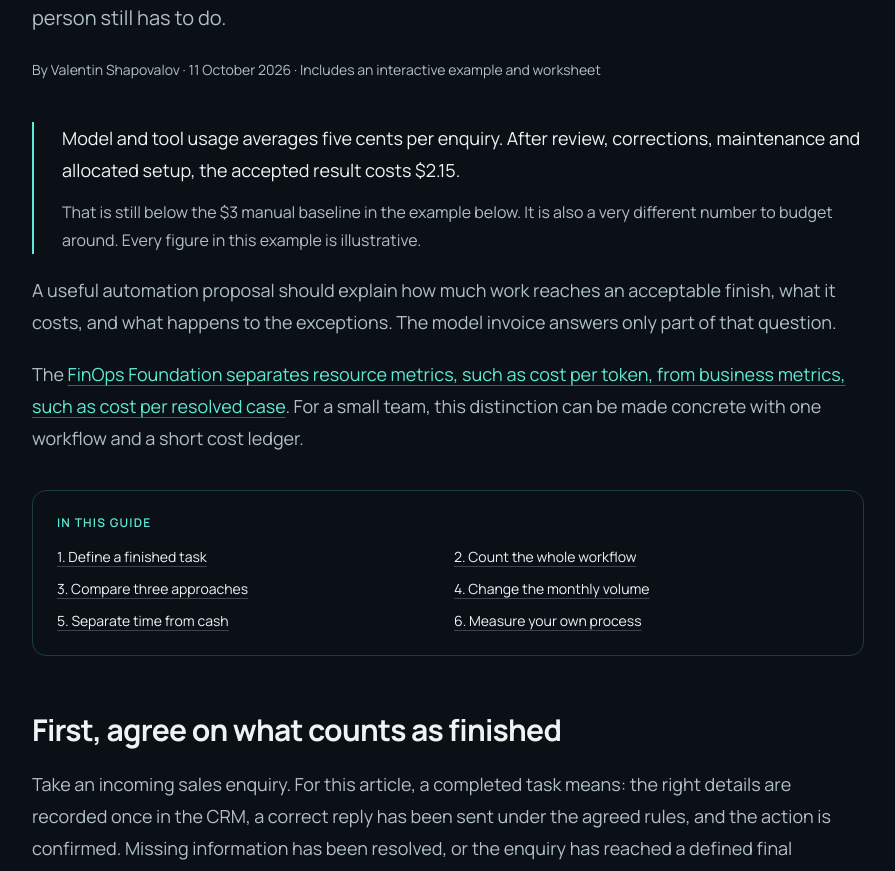
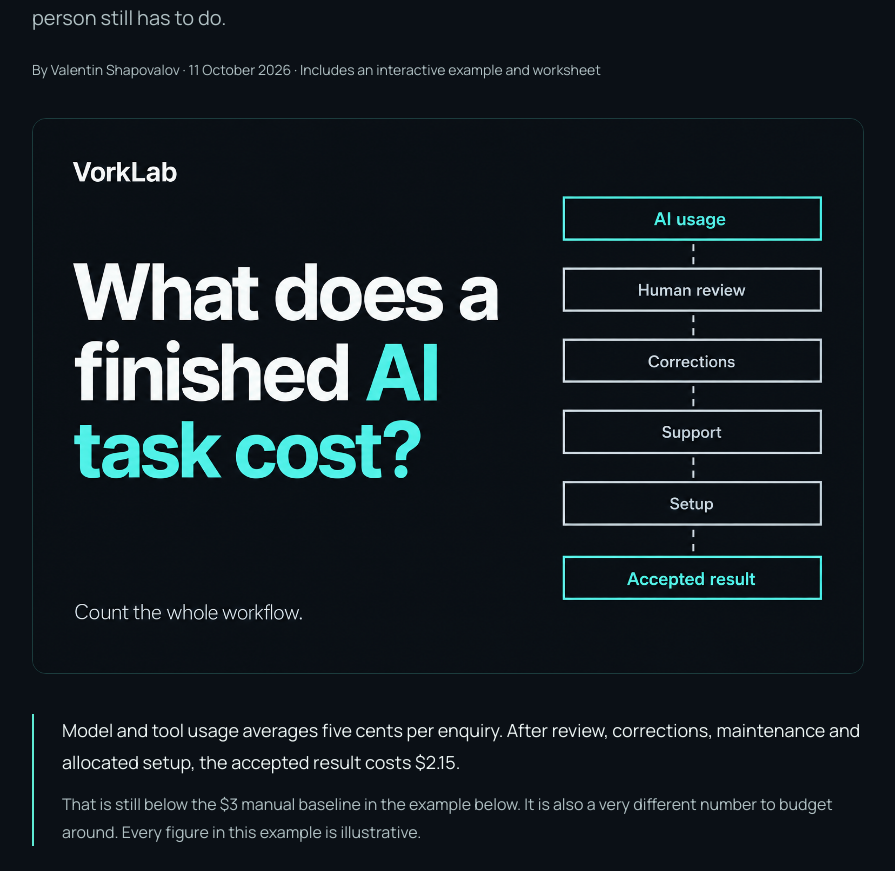
Before and after one commit to apovalov/vorklab, a Next.js app: page /guides/ai-task-cost in a window 1280 px wide. Shown: the part 384-1255 px from the top of the page, without its empty margins (192-1087 px from the left). Built offline with nearby package versions, Linux system fonts and the light colour scheme.

Commit message:
Add VorkLab editorial cover to AI cost guide

```diff
--- a/app/blog/page.tsx
+++ b/app/blog/page.tsx
@@ -1,5 +1,6 @@
 import type { Metadata } from "next";
 import Link from "next/link";
+import Image from "next/image";
 import { Navbar } from "@/components/landing/Navbar";
 import { Footer } from "@/components/landing/Footer";
 
@@ -24,6 +25,7 @@ export default function Blog() {
         <p className="mt-6 max-w-2xl text-xl leading-8 text-[#B0C0C3]">Make a clear plan, measure the work and check the result.</p>
         <div className="mt-12 grid gap-6 md:grid-cols-2">
           {guides.map((guide) => <article key={guide.href} className="flex flex-col rounded-2xl border border-[#5EEAD4]/25 p-6 sm:p-8">
+            {guide.href === "/guides/ai-task-cost" && <Link href={guide.href} className="mb-6"><Image src="/guides/ai-task-cost/cover.png" alt="What does a finished AI task cost?" width={1536} height={1024} className="h-auto w-full rounded-lg" /></Link>}
             <p className="text-sm text-[#B0C0C3]">{guide.date}</p>
             <h2 className="mt-4 text-2xl font-semibold leading-8 text-[#EDF5F4]"><Link href={guide.href} className="hover:text-[#5EEAD4]">{guide.title}</Link></h2>
             <p className="mt-4 leading-7 text-[#B0C0C3]">{guide.description}</p>
--- a/app/guides/ai-task-cost/page.tsx
+++ b/app/guides/ai-task-cost/page.tsx
@@ -1,6 +1,7 @@
 import type { Metadata } from "next";
 import type { ReactNode } from "react";
 import Link from "next/link";
+import Image from "next/image";
 import { Navbar } from "@/components/landing/Navbar";
 import { Footer } from "@/components/landing/Footer";
 import { CostExplorer } from "./CostExplorer";
@@ -46,6 +47,9 @@ export default function AITaskCostGuide() {
           <p className="mt-7 max-w-2xl text-xl leading-8 text-[#B0C0C3]">Count the work needed to reach an accepted result, including the work a person still has to do.</p>
           <p className="mt-6 text-sm leading-6 text-[#B0C0C3]">By Valentin Shapovalov · 11 October 2026 · Includes an interactive example and worksheet</p>
         </header>
+        <figure className="mt-9">
+          <Image src="/guides/ai-task-cost/cover.png" alt="What does a finished AI task cost? A cost ledger includes AI usage, human review, corrections, support and setup to reach an accepted result." width={1536} height={1024} priority className="h-auto w-full rounded-xl border border-[#5EEAD4]/20" />
+        </figure>
 
         <div className="mt-10 border-l-2 border-[#5EEAD4] pl-5 sm:pl-7">
           <p className="text-lg leading-8 text-[#EDF5F4]">Model and tool usage averages five cents per enquiry. After review, corrections, maintenance and allocated setup, the accepted result costs $2.15.</p>
```
Also changed, not shown: public/guides/ai-task-cost/cover.png (added), 1 other file (tests, documents, lock files or other folders).
